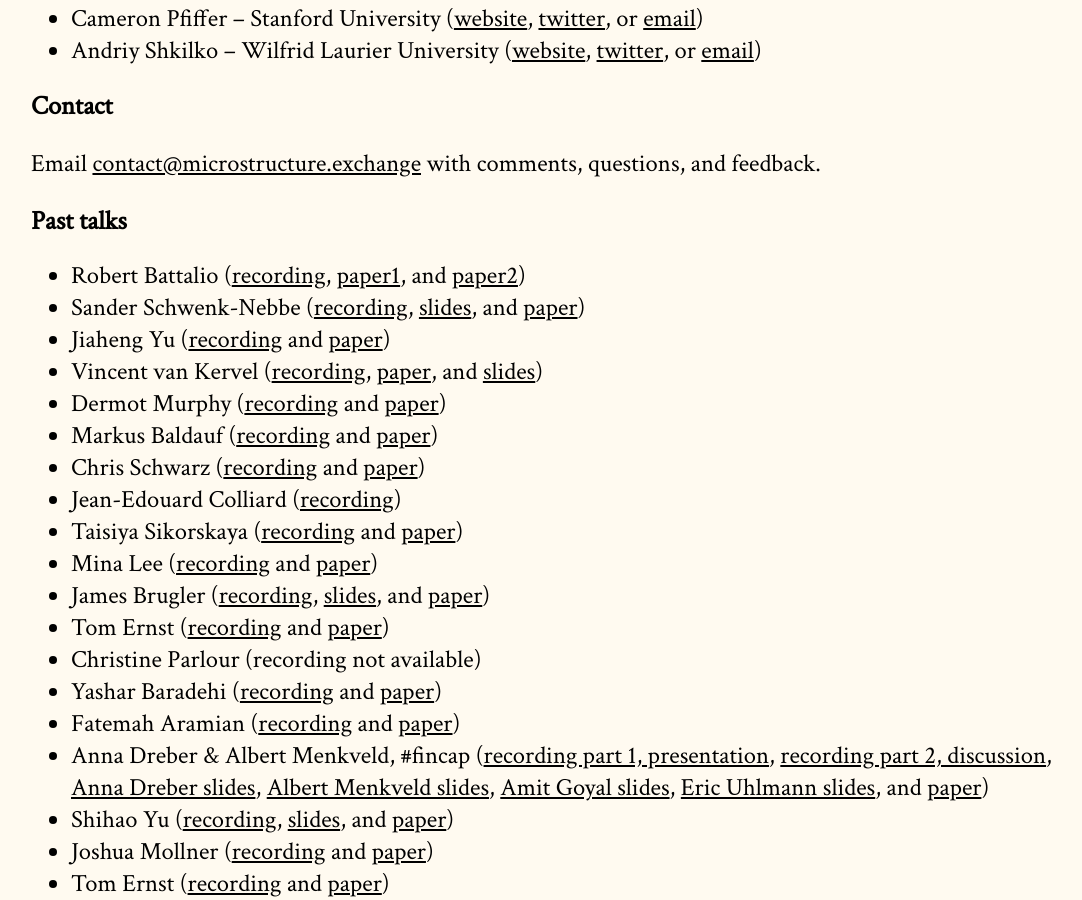
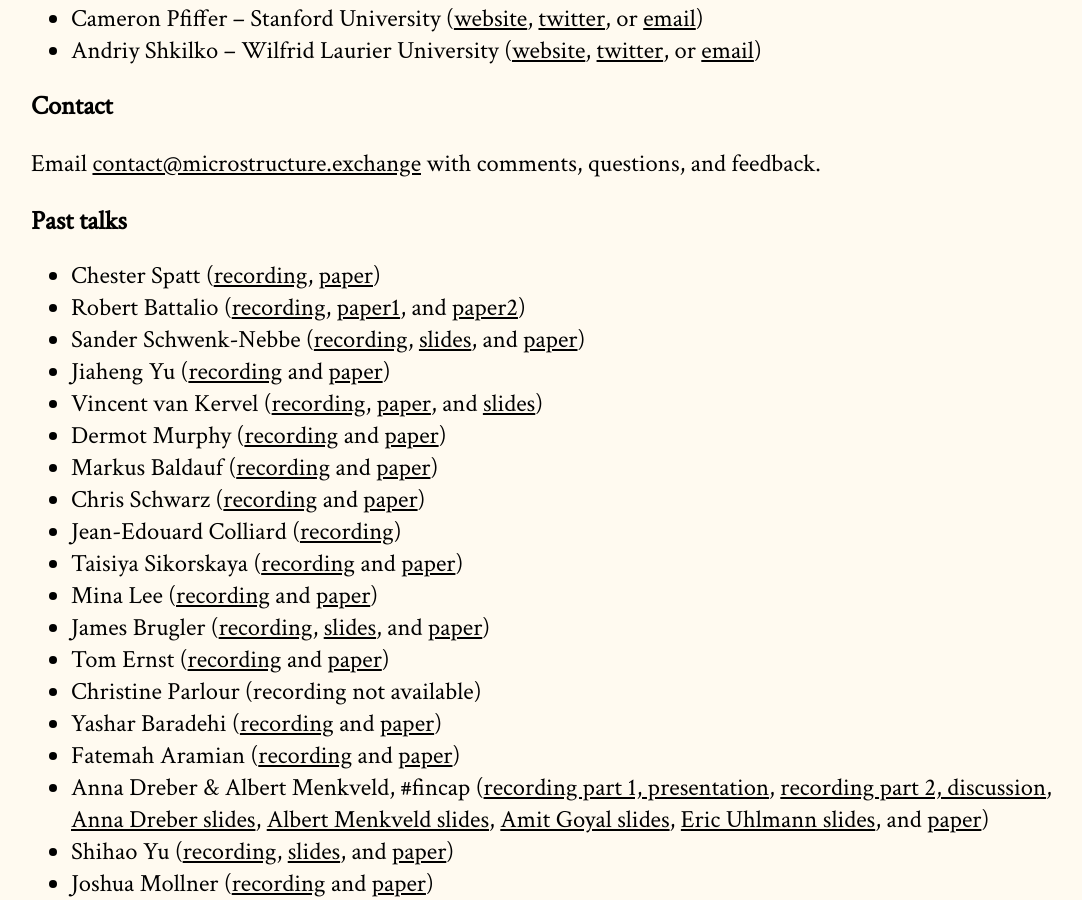
Before and after one commit to cpfiffer/microstructure.exchange, a Jekyll site: the page built from index.md, in a window 1280 px wide and 900 px high, scrolled down 2031 px. Shown: the whole window, without its empty margins (97-1179 px from the left). Built offline with Jekyll 4.4.1, drawn with Linux system fonts in a browser that asks for light colours; some web fonts are replaced.

Commit message:
Update index.md

```diff
--- a/index.md
+++ b/index.md
@@ -46,6 +46,7 @@ To receive updates about upcoming seminars, please subscribe to our [mailing lis
 Email [contact@microstructure.exchange](mailto:contact@microstructure.exchange) with comments, questions, and feedback.
 
 ## Past talks
+- Chester Spatt ([recording](https://youtu.be/yAqVFiqmxNk), [paper](https://papers.ssrn.com/sol3/papers.cfm?abstract_id=4300505))
 - Robert Battalio ([recording](https://youtu.be/DQGBg79Fink), [paper1](https://papers.ssrn.com/sol3/papers.cfm?abstract_id=4304124), and [paper2](papers/BoehmerJonesAlgorithmPaper20221125.pdf))
 - Sander Schwenk-Nebbe ([recording](https://youtu.be/9nUMVjqcPUQ), [slides](slides/TAQ_Participant_Timestamp_Sander_Schwenk-Nebbe.pdf), and [paper](https://papers.ssrn.com/sol3/papers.cfm?abstract_id=3744743))
 - Jiaheng Yu ([recording](https://youtu.be/CZXnv0NZAi0) and [paper](https://www.dropbox.com/s/molz1qf5v7x5ntf/Undercutting_the_exchanges.pdf?dl=0))
```
